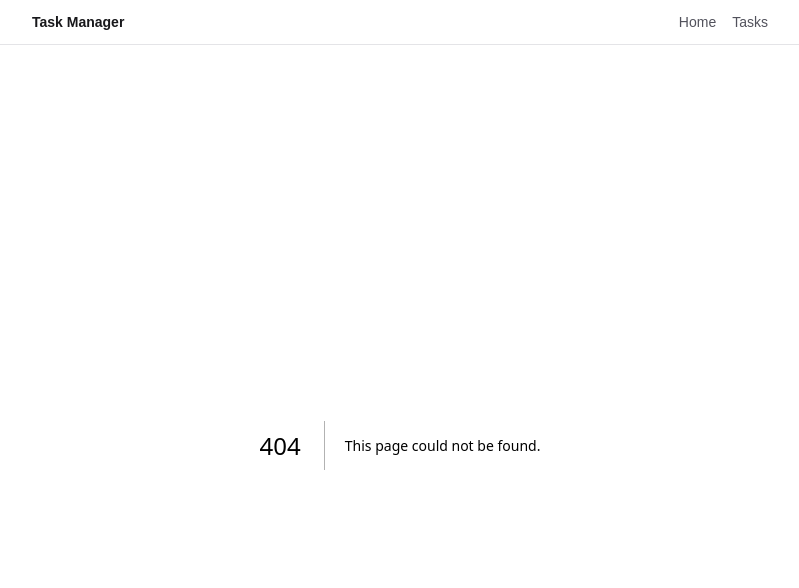
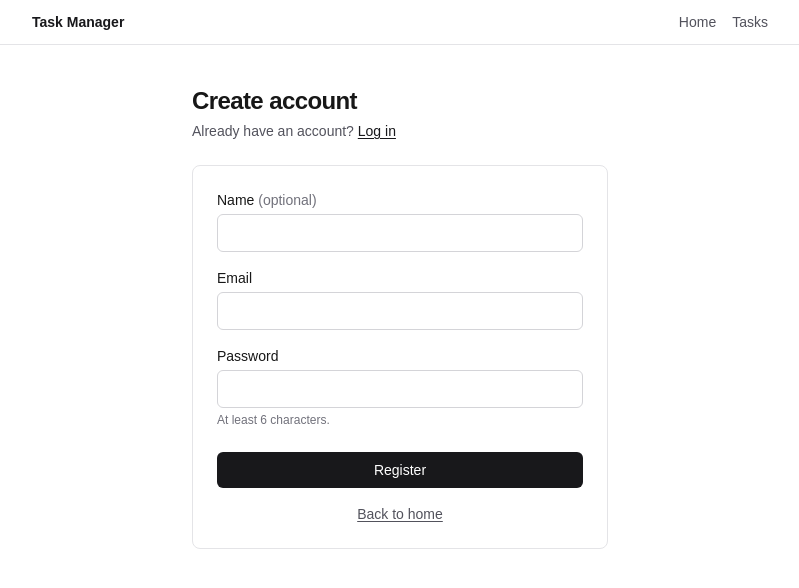
Before and after one commit to holokiva/nextjsfinalproject, a Next.js app: page /register in a window 1280 px wide. Before the commit this address had no page. Shown: the top 588 px of the page, without its empty margins (240-1039 px from the left). Built offline with nearby package versions, Linux system fonts and the light colour scheme.

Commit message:
register page

```diff
--- /dev/null
+++ b/src/app/register/RegisterForm.tsx
@@ -0,0 +1,85 @@
+"use client";
+
+import { useFormState, useFormStatus } from "react-dom";
+import Link from "next/link";
+import { registerAction, type RegisterState } from "./actions";
+
+const initial: RegisterState = {};
+
+function SubmitButton() {
+  const { pending } = useFormStatus();
+  return (
+    <button
+      type="submit"
+      disabled={pending}
+      className="mt-2 w-full rounded-md bg-zinc-900 px-3 py-2 text-sm font-medium text-white disabled:opacity-60 dark:bg-zinc-100 dark:text-zinc-900"
+    >
+      {pending ? "Creating account…" : "Register"}
+    </button>
+  );
+}
+
+export function RegisterForm() {
+  const [state, formAction] = useFormState(registerAction, initial);
+
+  return (
+    <form action={formAction} className="flex flex-col gap-4 rounded-lg border border-zinc-200 bg-white p-6 dark:border-zinc-800 dark:bg-zinc-900">
+      {state.error ? (
+        <p className="text-sm text-red-600 dark:text-red-400" role="alert">
+          {state.error}
+        </p>
+      ) : null}
+
+      <div className="flex flex-col gap-1">
+        <label htmlFor="name" className="text-sm font-medium">
+          Name <span className="font-normal text-zinc-500">(optional)</span>
+        </label>
+        <input
+          id="name"
+          name="name"
+          type="text"
+          autoComplete="name"
+          className="rounded-md border border-zinc-300 bg-white px-3 py-2 text-sm dark:border-zinc-600 dark:bg-zinc-950"
+        />
+      </div>
+
+      <div className="flex flex-col gap-1">
+        <label htmlFor="email" className="text-sm font-medium">
+          Email
+        </label>
+        <input
+          id="email"
+          name="email"
+          type="email"
+          required
+          autoComplete="email"
+          className="rounded-md border border-zinc-300 bg-white px-3 py-2 text-sm dark:border-zinc-600 dark:bg-zinc-950"
+        />
+      </div>
+
+      <div className="flex flex-col gap-1">
+        <label htmlFor="password" className="text-sm font-medium">
+          Password
+        </label>
+        <input
+          id="password"
+          name="password"
+          type="password"
+          required
+          autoComplete="new-password"
+          minLength={6}
+          className="rounded-md border border-zinc-300 bg-white px-3 py-2 text-sm dark:border-zinc-600 dark:bg-zinc-950"
+        />
+        <p className="text-xs text-zinc-500">At least 6 characters.</p>
+      </div>
+
+      <SubmitButton />
+
+      <p className="text-center text-sm text-zinc-600 dark:text-zinc-400">
+        <Link href="/" className="underline underline-offset-2">
+          Back to home
+        </Link>
+      </p>
+    </form>
+  );
+}
--- /dev/null
+++ b/src/app/register/actions.ts
@@ -0,0 +1,57 @@
+"use server";
+
+import bcrypt from "bcryptjs";
+import { Prisma } from "@prisma/client";
+import { redirect } from "next/navigation";
+import { prisma } from "@/lib/db";
+
+export type RegisterState = {
+  error?: string;
+};
+
+function validateEmail(email: string): boolean {
+  return /^[^\s@]+@[^\s@]+\.[^\s@]+$/.test(email);
+}
+
+export async function registerAction(
+  _prev: RegisterState,
+  formData: FormData,
+): Promise<RegisterState> {
+  const emailRaw = formData.get("email");
+  const passwordRaw = formData.get("password");
+  const nameRaw = formData.get("name");
+
+  if (typeof emailRaw !== "string" || typeof passwordRaw !== "string") {
+    return { error: "Email and password are required." };
+  }
+
+  const email = emailRaw.trim().toLowerCase();
+  const password = passwordRaw;
+  const name =
+    typeof nameRaw === "string" && nameRaw.trim().length > 0
+      ? nameRaw.trim()
+      : null;
+
+  if (!validateEmail(email)) {
+    return { error: "Please enter a valid email address." };
+  }
+
+  if (password.length < 6) {
+    return { error: "Password must be at least 6 characters." };
+  }
+
+  const passwordHash = await bcrypt.hash(password, 10);
+
+  try {
+    await prisma.user.create({
+      data: { email, passwordHash, name },
+    });
+  } catch (e) {
+    if (e instanceof Prisma.PrismaClientKnownRequestError && e.code === "P2002") {
+      return { error: "That email is already registered." };
+    }
+    throw e;
+  }
+
+  redirect("/login?registered=1");
+}
--- /dev/null
+++ b/src/app/register/page.tsx
@@ -0,0 +1,22 @@
+import Link from "next/link";
+import { RegisterForm } from "./RegisterForm";
+
+export default function RegisterPage() {
+  return (
+    <main className="mx-auto flex w-full max-w-md flex-1 flex-col gap-6 px-4 py-10">
+      <div>
+        <h1 className="text-2xl font-semibold tracking-tight">Create account</h1>
+        <p className="mt-1 text-sm text-zinc-600 dark:text-zinc-400">
+          Already have an account?{" "}
+          <Link
+            href="/login"
+            className="font-medium text-zinc-900 underline underline-offset-2 dark:text-zinc-200"
+          >
+            Log in
+          </Link>
+        </p>
+      </div>
+      <RegisterForm />
+    </main>
+  );
+}
```
